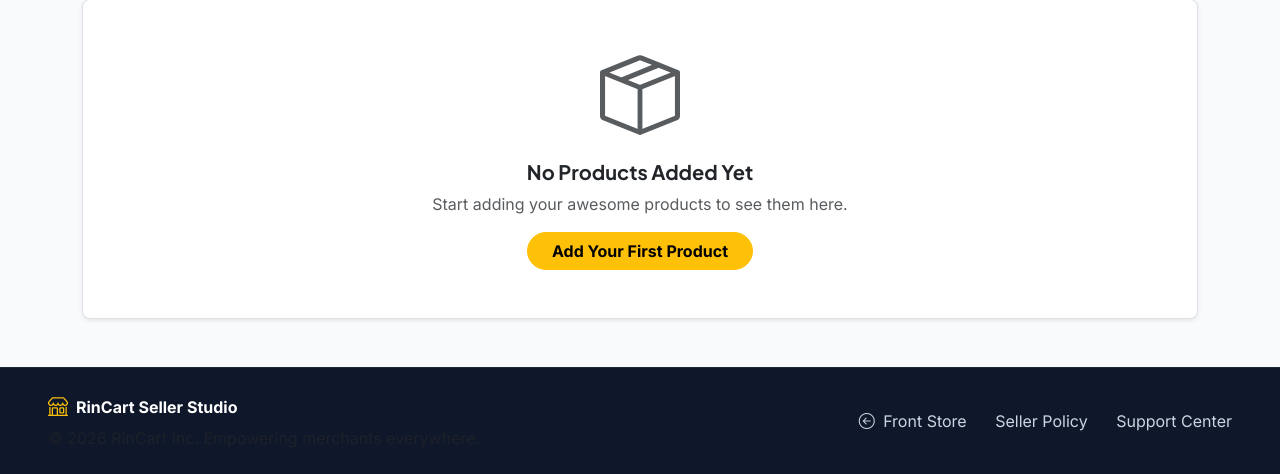
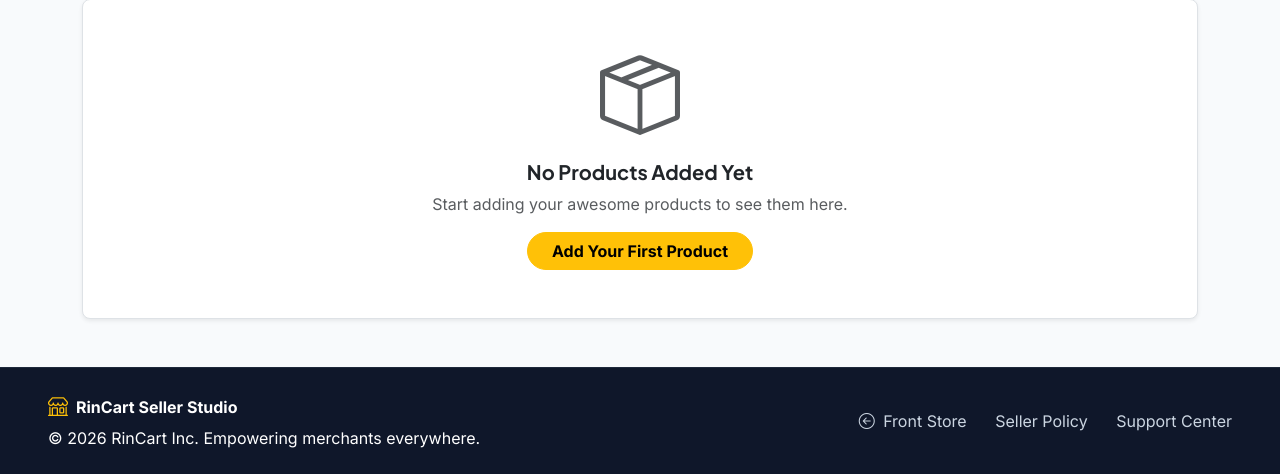
Before and after one commit to nihalyp/Rincart, a Django app: template rincartapp/templates/seller/dashboard.html in a window 1280 px wide. Shown: the part 472-946 px from the top of the page. Run offline with Django 5.2, Linux system fonts and the light colour scheme; the template is opened without the code that fills it, so the values that code supplies are empty.

Commit message:
Change footer text color to white

```diff
--- a/rincartapp/templates/seller/seller_base.html
+++ b/rincartapp/templates/seller/seller_base.html
@@ -254,7 +254,7 @@
                         <i class="bi bi-shop text-warning fs-5"></i>
                         <span class="fw-bold text-white fs-6">RinCart Seller Studio</span>
                     </div>
-                    <p class="mb-0 fs-7 text-muted">&copy; {% now "Y" %} RinCart Inc. Empowering merchants everywhere.</p>
+                    <p class="mb-0 fs-7 text-white">&copy; {% now "Y" %} RinCart Inc. Empowering merchants everywhere.</p>
                 </div>
                 <div class="col-md-6">
                     <ul class="list-inline mb-0 text-center text-md-end fs-7">
```
